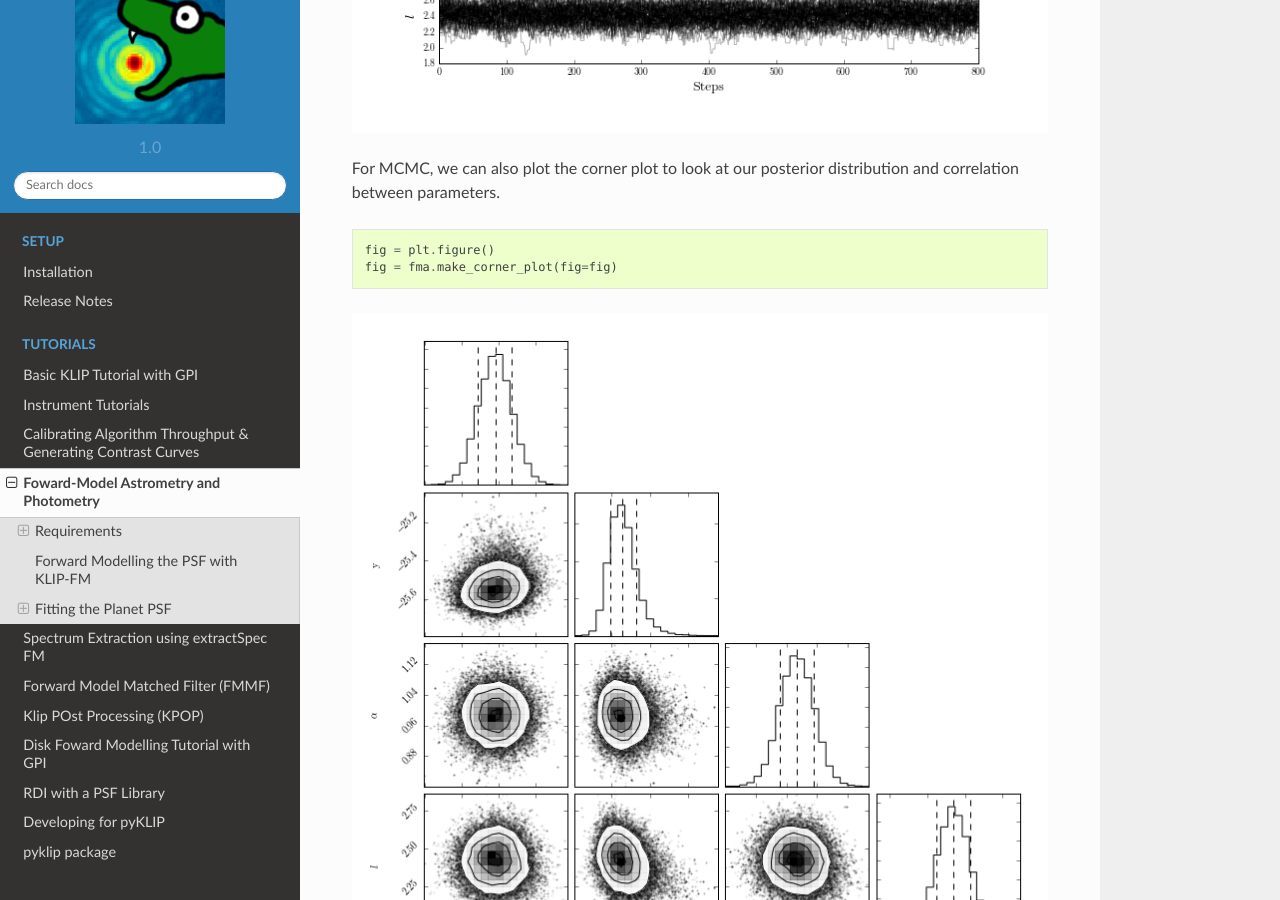
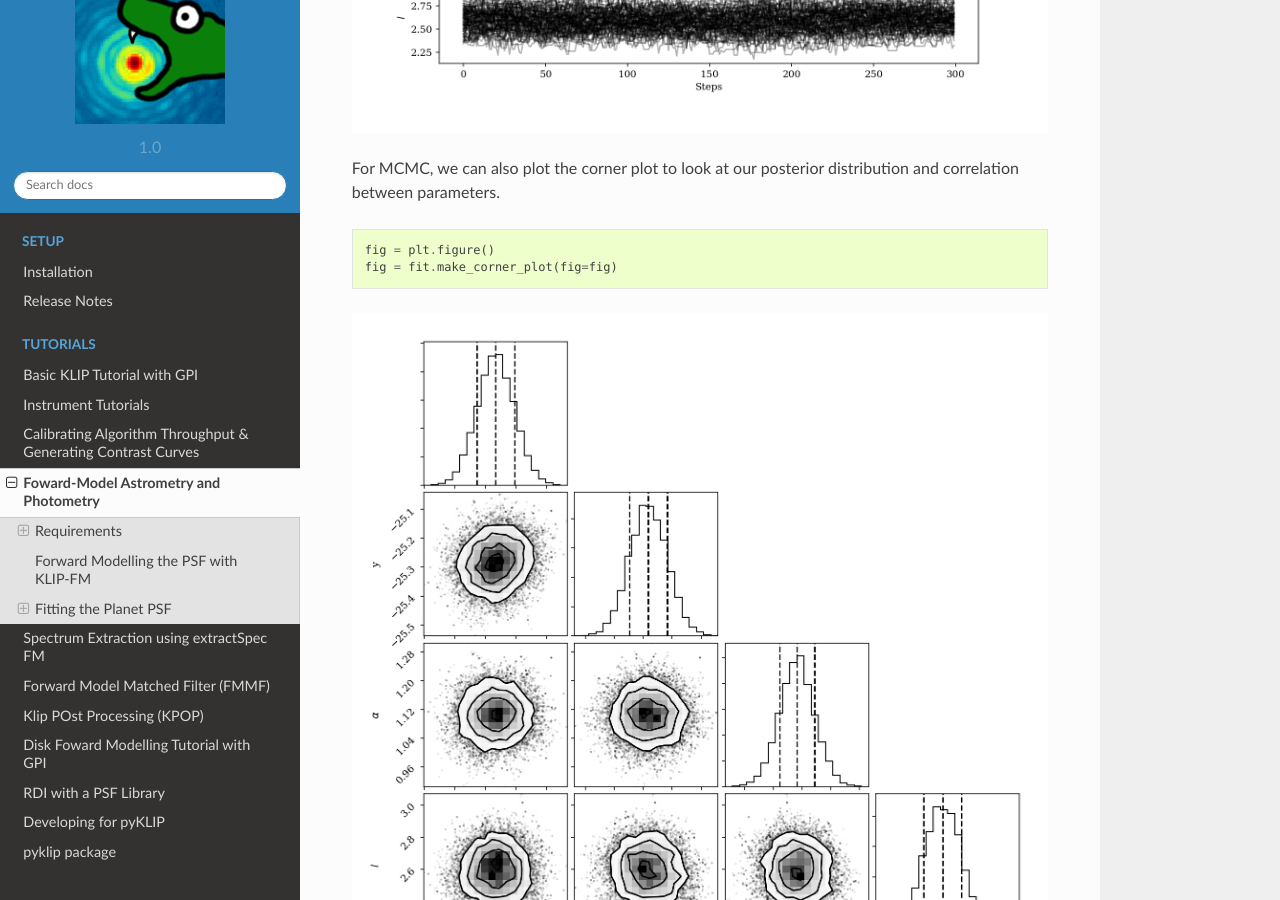
Before and after one commit to UCSB-Exoplanet-Polarimetry-Lab/pyKLIP_NMFJAX, a Sphinx documentation site: the page built from docs/source/bka.rst, in a window 1280 px wide and 900 px high, scrolled down 6718 px. Built offline with Sphinx 7.4.7 and the Read the Docs theme 2.0.0, drawn with Linux system fonts in a browser that asks for light colours; pages that are not in the unit, such as notebooks, are missing from menus.

Commit message:
Update bka tutorial and docs to be more consistent

```diff
--- a/docs/source/bka.rst
+++ b/docs/source/bka.rst
@@ -290,7 +290,7 @@ For MCMC, we can also plot the corner plot to look at our posterior distribution
 .. code-block:: python
 
     fig = plt.figure()
-    fig = fma.make_corner_plot(fig=fig)
+    fig = fit.make_corner_plot(fig=fig)
 
 .. image:: imgs/betpic_j_bka_corner.png
 
```
Also changed, not shown: docs/source/imgs/betpic_j_bka_chains.png, docs/source/imgs/betpic_j_bka_comparison.png, docs/source/imgs/betpic_j_bka_corner.png, 1 other file.
